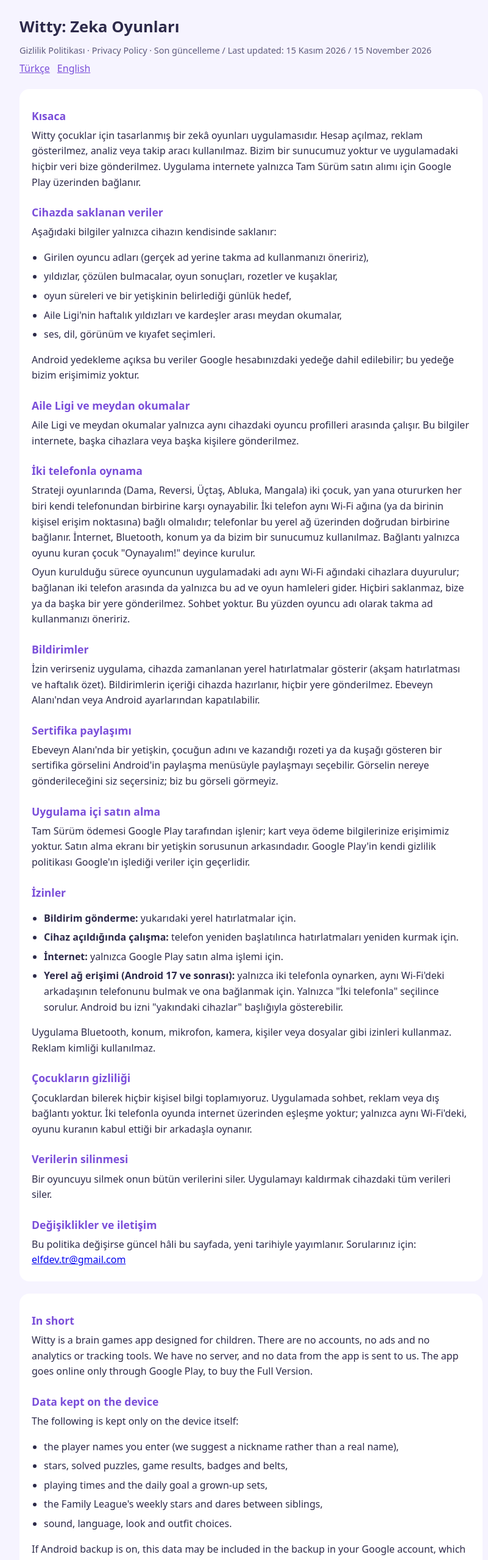
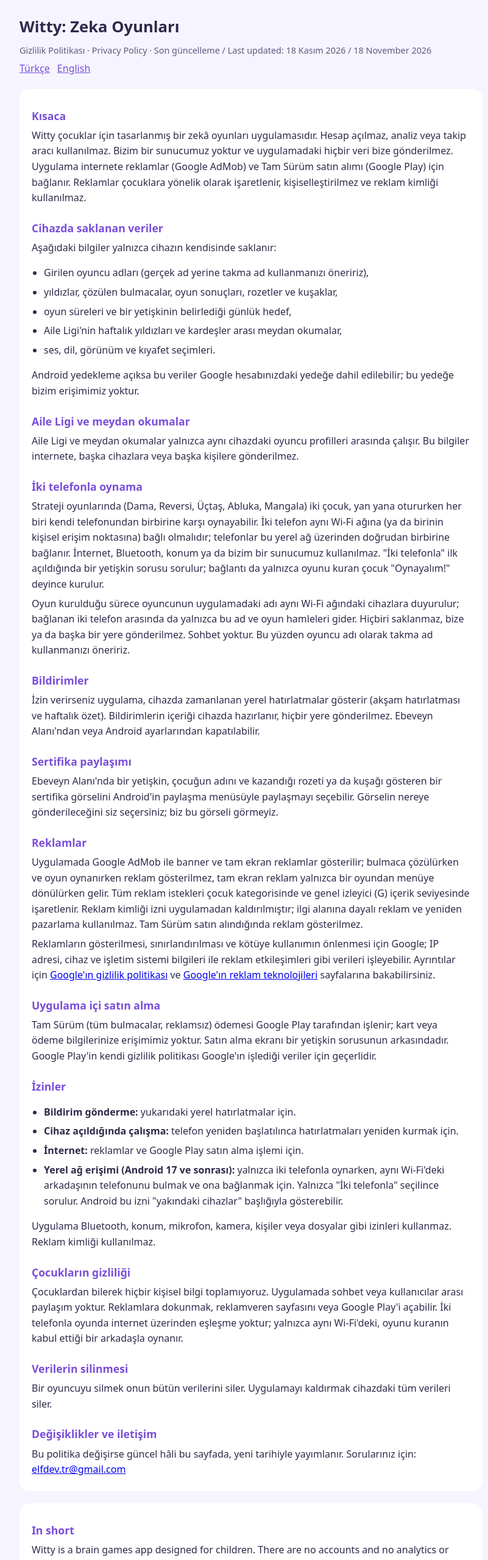
Before and after one commit to elfdevtr/elfdevtr.github.io-witty, a plain HTML site: page index.html in a window 1280 px wide. Shown: the top 2559 px of the page at 61% size, without its empty margins (228-1029 px from the left). Drawn offline with Linux system fonts and the light colour scheme.

Commit message:
Update index.html

```diff
--- a/index.html
+++ b/index.html
@@ -18,12 +18,12 @@
 <body>
 <main>
 <h1>Witty: Zeka Oyunları</h1>
-<p class="muted">Gizlilik Politikası · Privacy Policy · Son güncelleme / Last updated: 15 Kasım 2026 / 15 November 2026</p>
+<p class="muted">Gizlilik Politikası · Privacy Policy · Son güncelleme / Last updated: 18 Kasım 2026 / 18 November 2026</p>
 <nav><a href="#tr">Türkçe</a><a href="#en">English</a></nav>
 
 <section id="tr" lang="tr">
 <h2>Kısaca</h2>
-<p>Witty çocuklar için tasarlanmış bir zekâ oyunları uygulamasıdır. Hesap açılmaz, reklam gösterilmez, analiz veya takip aracı kullanılmaz. Bizim bir sunucumuz yoktur ve uygulamadaki hiçbir veri bize gönderilmez. Uygulama internete yalnızca Tam Sürüm satın alımı için Google Play üzerinden bağlanır.</p>
+<p>Witty çocuklar için tasarlanmış bir zekâ oyunları uygulamasıdır. Hesap açılmaz, analiz veya takip aracı kullanılmaz. Bizim bir sunucumuz yoktur ve uygulamadaki hiçbir veri bize gönderilmez. Uygulama internete reklamlar (Google AdMob) ve Tam Sürüm satın alımı (Google Play) için bağlanır. Reklamlar çocuklara yönelik olarak işaretlenir, kişiselleştirilmez ve reklam kimliği kullanılmaz.</p>
 
 <h2>Cihazda saklanan veriler</h2>
 <p>Aşağıdaki bilgiler yalnızca cihazın kendisinde saklanır:</p>
@@ -40,7 +40,7 @@
 <p>Aile Ligi ve meydan okumalar yalnızca aynı cihazdaki oyuncu profilleri arasında çalışır. Bu bilgiler internete, başka cihazlara veya başka kişilere gönderilmez.</p>
 
 <h2>İki telefonla oynama</h2>
-<p>Strateji oyunlarında (Dama, Reversi, Üçtaş, Abluka, Mangala) iki çocuk, yan yana otururken her biri kendi telefonundan birbirine karşı oynayabilir. İki telefon aynı Wi-Fi ağına (ya da birinin kişisel erişim noktasına) bağlı olmalıdır; telefonlar bu yerel ağ üzerinden doğrudan birbirine bağlanır. İnternet, Bluetooth, konum ya da bizim bir sunucumuz kullanılmaz. Bağlantı yalnızca oyunu kuran çocuk "Oynayalım!" deyince kurulur.</p>
+<p>Strateji oyunlarında (Dama, Reversi, Üçtaş, Abluka, Mangala) iki çocuk, yan yana otururken her biri kendi telefonundan birbirine karşı oynayabilir. İki telefon aynı Wi-Fi ağına (ya da birinin kişisel erişim noktasına) bağlı olmalıdır; telefonlar bu yerel ağ üzerinden doğrudan birbirine bağlanır. İnternet, Bluetooth, konum ya da bizim bir sunucumuz kullanılmaz. "İki telefonla" ilk açıldığında bir yetişkin sorusu sorulur; bağlantı da yalnızca oyunu kuran çocuk "Oynayalım!" deyince kurulur.</p>
 <p>Oyun kurulduğu sürece oyuncunun uygulamadaki adı aynı Wi-Fi ağındaki cihazlara duyurulur; bağlanan iki telefon arasında da yalnızca bu ad ve oyun hamleleri gider. Hiçbiri saklanmaz, bize ya da başka bir yere gönderilmez. Sohbet yoktur. Bu yüzden oyuncu adı olarak takma ad kullanmanızı öneririz.</p>
 
 <h2>Bildirimler</h2>
@@ -49,20 +49,24 @@
 <h2>Sertifika paylaşımı</h2>
 <p>Ebeveyn Alanı'nda bir yetişkin, çocuğun adını ve kazandığı rozeti ya da kuşağı gösteren bir sertifika görselini Android'in paylaşma menüsüyle paylaşmayı seçebilir. Görselin nereye gönderileceğini siz seçersiniz; biz bu görseli görmeyiz.</p>
 
+<h2>Reklamlar</h2>
+<p>Uygulamada Google AdMob ile banner ve tam ekran reklamlar gösterilir; bulmaca çözülürken ve oyun oynanırken reklam gösterilmez, tam ekran reklam yalnızca bir oyundan menüye dönülürken gelir. Tüm reklam istekleri çocuk kategorisinde ve genel izleyici (G) içerik seviyesinde işaretlenir. Reklam kimliği izni uygulamadan kaldırılmıştır; ilgi alanına dayalı reklam ve yeniden pazarlama kullanılmaz. Tam Sürüm satın alındığında reklam gösterilmez.</p>
+<p>Reklamların gösterilmesi, sınırlandırılması ve kötüye kullanımın önlenmesi için Google; IP adresi, cihaz ve işletim sistemi bilgileri ile reklam etkileşimleri gibi verileri işleyebilir. Ayrıntılar için <a href="https://policies.google.com/privacy" target="_blank" rel="noopener">Google'ın gizlilik politikası</a> ve <a href="https://policies.google.com/technologies/ads" target="_blank" rel="noopener">Google'ın reklam teknolojileri</a> sayfalarına bakabilirsiniz.</p>
+
 <h2>Uygulama içi satın alma</h2>
-<p>Tam Sürüm ödemesi Google Play tarafından işlenir; kart veya ödeme bilgilerinize erişimimiz yoktur. Satın alma ekranı bir yetişkin sorusunun arkasındadır. Google Play'in kendi gizlilik politikası Google'ın işlediği veriler için geçerlidir.</p>
+<p>Tam Sürüm (tüm bulmacalar, reklamsız) ödemesi Google Play tarafından işlenir; kart veya ödeme bilgilerinize erişimimiz yoktur. Satın alma ekranı bir yetişkin sorusunun arkasındadır. Google Play'in kendi gizlilik politikası Google'ın işlediği veriler için geçerlidir.</p>
 
 <h2>İzinler</h2>
 <ul>
 <li><b>Bildirim gönderme:</b> yukarıdaki yerel hatırlatmalar için.</li>
 <li><b>Cihaz açıldığında çalışma:</b> telefon yeniden başlatılınca hatırlatmaları yeniden kurmak için.</li>
-<li><b>İnternet:</b> yalnızca Google Play satın alma işlemi için.</li>
+<li><b>İnternet:</b> reklamlar ve Google Play satın alma işlemi için.</li>
 <li><b>Yerel ağ erişimi (Android 17 ve sonrası):</b> yalnızca iki telefonla oynarken, aynı Wi-Fi'deki arkadaşının telefonunu bulmak ve ona bağlanmak için. Yalnızca "İki telefonla" seçilince sorulur. Android bu izni "yakındaki cihazlar" başlığıyla gösterebilir.</li>
 </ul>
 <p>Uygulama Bluetooth, konum, mikrofon, kamera, kişiler veya dosyalar gibi izinleri kullanmaz. Reklam kimliği kullanılmaz.</p>
 
 <h2>Çocukların gizliliği</h2>
-<p>Çocuklardan bilerek hiçbir kişisel bilgi toplamıyoruz. Uygulamada sohbet, reklam veya dış bağlantı yoktur. İki telefonla oyunda internet üzerinden eşleşme yoktur; yalnızca aynı Wi-Fi'deki, oyunu kuranın kabul ettiği bir arkadaşla oynanır.</p>
+<p>Çocuklardan bilerek hiçbir kişisel bilgi toplamıyoruz. Uygulamada sohbet veya kullanıcılar arası paylaşım yoktur. Reklamlara dokunmak, reklamveren sayfasını veya Google Play'i açabilir. İki telefonla oyunda internet üzerinden eşleşme yoktur; yalnızca aynı Wi-Fi'deki, oyunu kuranın kabul ettiği bir arkadaşla oynanır.</p>
 
 <h2>Verilerin silinmesi</h2>
 <p>Bir oyuncuyu silmek onun bütün verilerini siler. Uygulamayı kaldırmak cihazdaki tüm verileri siler.</p>
@@ -73,7 +77,7 @@
 
 <section id="en" lang="en">
 <h2>In short</h2>
-<p>Witty is a brain games app designed for children. There are no accounts, no ads and no analytics or tracking tools. We have no server, and no data from the app is sent to us. The app goes online only through Google Play, to buy the Full Version.</p>
+<p>Witty is a brain games app designed for children. There are no accounts and no analytics or tracking tools. We have no server, and no data from the app is sent to us. The app goes online for ads (Google AdMob) and to buy the Full Version (Google Play). Ads are tagged as child-directed, are not personalized and do not use the advertising ID.</p>
 
 <h2>Data kept on the device</h2>
 <p>The following is kept only on the device itself:</p>
@@ -90,7 +94,7 @@
 <p>The Family League and dares work only between the player profiles on the same device. This information is never sent online, to other devices or to other people.</p>
 
 <h2>Playing on two phones</h2>
-<p>In the strategy games (Draughts, Reversi, Three Men's Morris, Abluka, Mangala), two children sitting together can play each other, each on their own phone. Both phones must be on the same Wi-Fi network (or one on the other's hotspot); the phones connect directly over that local network. Neither the internet, Bluetooth, location nor any server of ours is used. The connection is made only when the child hosting the game says "Let's play!".</p>
+<p>In the strategy games (Draughts, Reversi, Three Men's Morris, Abluka, Mangala), two children sitting together can play each other, each on their own phone. Both phones must be on the same Wi-Fi network (or one on the other's hotspot); the phones connect directly over that local network. Neither the internet, Bluetooth, location nor any server of ours is used. A grown-up question comes first when "Two phones" is opened, and the connection is made only when the child hosting the game says "Let's play!".</p>
 <p>While a game is hosted, the player's name in the app is announced to devices on the same Wi-Fi network, and only that name and the game moves pass between the two connected phones. None of it is stored or sent to us or anywhere else. There is no chat. This is why we suggest a nickname as the player name.</p>
 
 <h2>Notifications</h2>
@@ -99,20 +103,24 @@
 <h2>Sharing a certificate</h2>
 <p>In the Parents' Area a grown-up can choose to share a certificate picture showing the child's name and the badge or belt they earned, using Android's share menu. You choose where it goes; we never see it.</p>
 
+<h2>Ads</h2>
+<p>Banner and full-screen ads are shown through Google AdMob. No ads appear while a puzzle is being solved or a game is being played; a full-screen ad only comes when leaving a game for a menu. All ad requests are tagged for child treatment and the general-audience (G) content rating. The advertising ID permission is removed from the app; no interest-based ads or remarketing are used. Once the Full Version is bought, no ads are shown.</p>
+<p>To show ads, limit them and prevent abuse, Google may process data such as IP address, device and operating system information, and ad interactions. For details see <a href="https://policies.google.com/privacy" target="_blank" rel="noopener">Google's privacy policy</a> and <a href="https://policies.google.com/technologies/ads" target="_blank" rel="noopener">how Google uses data in ads</a>.</p>
+
 <h2>In-app purchase</h2>
-<p>The Full Version payment is processed by Google Play; we have no access to card or payment details. The purchase screen is behind a grown-up question. Google Play's own privacy policy covers the data Google handles.</p>
+<p>The Full Version payment (every puzzle, no ads) is processed by Google Play; we have no access to card or payment details. The purchase screen is behind a grown-up question. Google Play's own privacy policy covers the data Google handles.</p>
 
 <h2>Permissions</h2>
 <ul>
 <li><b>Post notifications:</b> for the local reminders above.</li>
 <li><b>Run at start-up:</b> to set the reminders again after the phone restarts.</li>
-<li><b>Internet:</b> only for the Google Play purchase.</li>
+<li><b>Internet:</b> for ads and the Google Play purchase.</li>
 <li><b>Local network access (Android 17 and later):</b> only to find and connect to a friend's phone on the same Wi-Fi when playing on two phones. Asked only when "Two phones" is chosen. Android may show it under "nearby devices".</li>
 </ul>
 <p>The app does not use Bluetooth, location, the microphone, camera, contacts or files. No advertising ID is used.</p>
 
 <h2>Children's privacy</h2>
-<p>We do not knowingly collect any personal information from children. The app has no chat, no ads and no outside links. Two-phone play has no online matchmaking: a child only plays a friend on the same Wi-Fi, whom the host has accepted.</p>
+<p>We do not knowingly collect any personal information from children. The app has no chat and no sharing between users. Tapping an ad can open the advertiser's page or Google Play. Two-phone play has no online matchmaking: a child only plays a friend on the same Wi-Fi, whom the host has accepted.</p>
 
 <h2>Deleting data</h2>
 <p>Deleting a player deletes all of their data. Uninstalling the app deletes all data on the device.</p>
```
